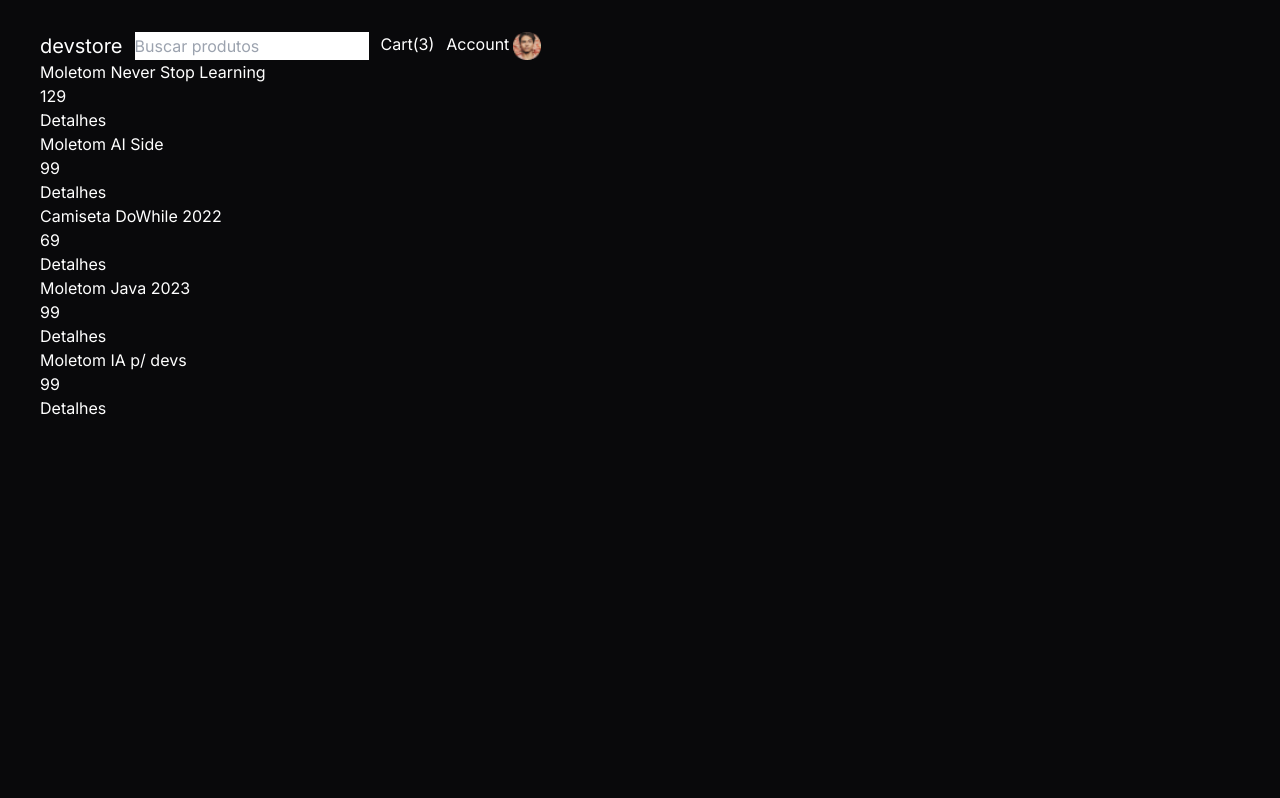
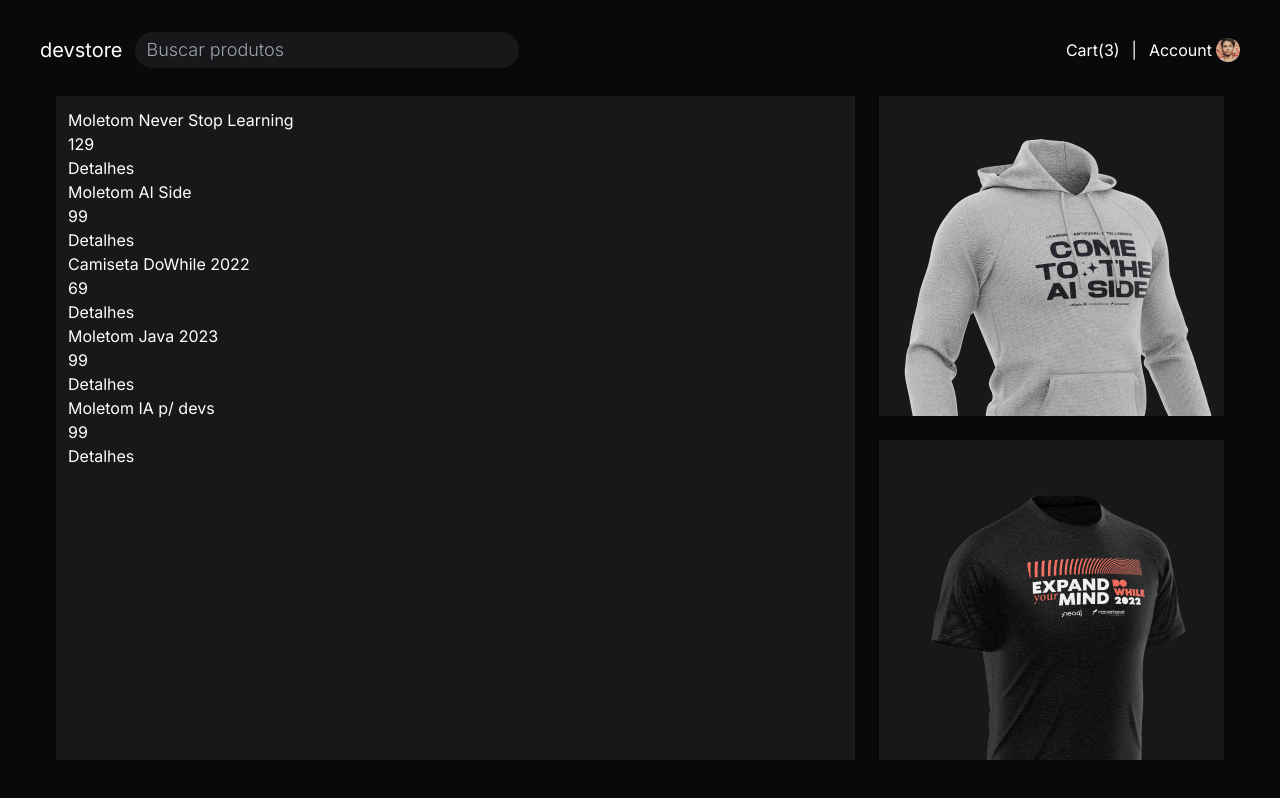
Before and after one commit to logcode-ao/practicing-reactjs, a React (Vite) app in the folder app-teamwork/devstore/: page / in a window 1280 px wide. Built offline with nearby package versions, Linux system fonts and the light colour scheme.

Commit message:
feat: Construindo a pagina, faltando alguns ajustes

```diff
--- a/app-teamwork/devstore/src/pages/home.tsx
+++ b/app-teamwork/devstore/src/pages/home.tsx
@@ -1,24 +1,34 @@
 import { Link } from "react-router-dom";
 import data from "../data/data.json";
-import moletom1 from "../assets/moletom1.png";
+import moletom1 from "../assets/moletom02up.png";
+import moletom2 from "../assets/moletom03down.png";
 import foto from "../assets/foto1.png";
 
 export function Home() {
   const { products } = data;
 
   return (
-    <main className="min-h-[100vh] text-white pt-8 pb-8 pr-10 pl-10 text bg-[#09090B]">
-      <div>
-        <header className="flex gap-3">
+    <div className="min-h-[100vh] text-white pt-8 pb-8 pr-10 pl-10 text bg-[#09090B]">
+      <header className="flex justify-between">
+        <div className="flex items-center gap-3">
           <h2 className="text-xl">devstore</h2>
-          <input type="text" placeholder="Buscar produtos" />
-          <ul className="flex gap-3">
+          <input
+            type="text"
+            placeholder="Buscar produtos"
+            className="bg-[#18181B] px-3 py-1 text-lg font-light rounded-full w-96"
+          />
+        </div>
+        <ul className="flex gap-3 items-center">
           <li>Cart(3)</li>
-            <li className="flex gap-1">
-              <span>Account</span> <img src={foto} />
+          <li>|</li>
+          <li className="flex gap-1 items-center">
+            <span>Account</span>{" "}
+            <img src={foto} className="size-6 cursor-pointer" />
           </li>
         </ul>
       </header>
+      <main className="flex px-4 mt-7 gap-6 ">
+        <section className="bg-[#18181B] p-3 flex-1 ">
           {products.map((product) => (
             <div key={product.id}>
               <h1>{product.title}</h1>
@@ -26,7 +36,16 @@ export function Home() {
               <Link to={`/add-to-card/${product.id}`}>Detalhes</Link>
             </div>
           ))}
+        </section>
+        <section className="flex flex-col gap-6">
+          <aside className="bg-[#18181B] h-80 overflow-hidden">
+            <img src={moletom1} className="cursor-pointer" />
+          </aside>
+          <aside className="bg-[#18181B] h-80 overflow-hidden">
+            <img src={moletom2} className="cursor-pointer" />
+          </aside>
+        </section>
+      </main>
     </div>
-    </main>
   );
 }
```
Also changed, not shown: app-teamwork/devstore/src/assets/moletom02up.png (added), app-teamwork/devstore/src/assets/moletom03down.png (added). Lines whose indentation alone changed are shown as unchanged.
